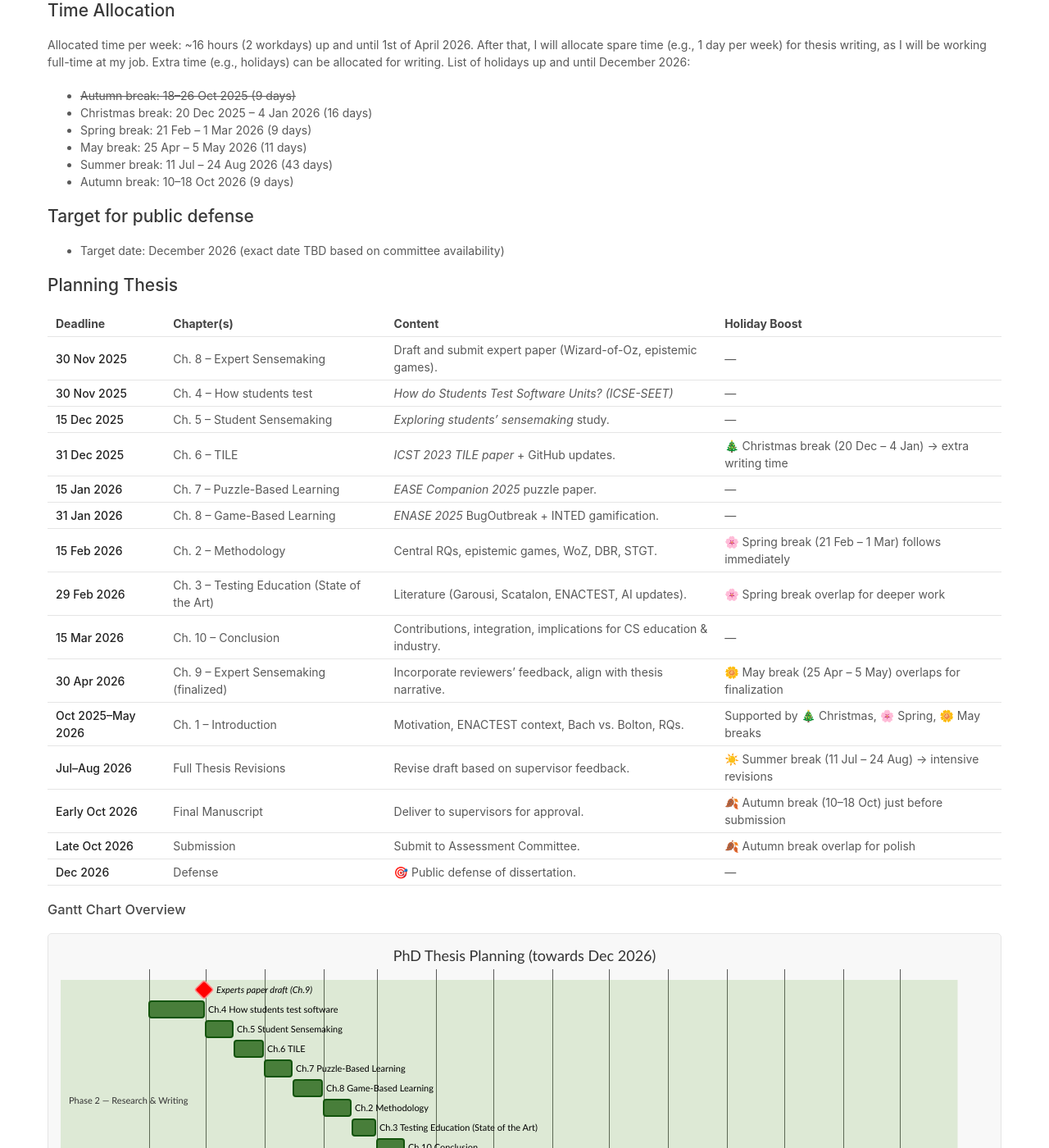
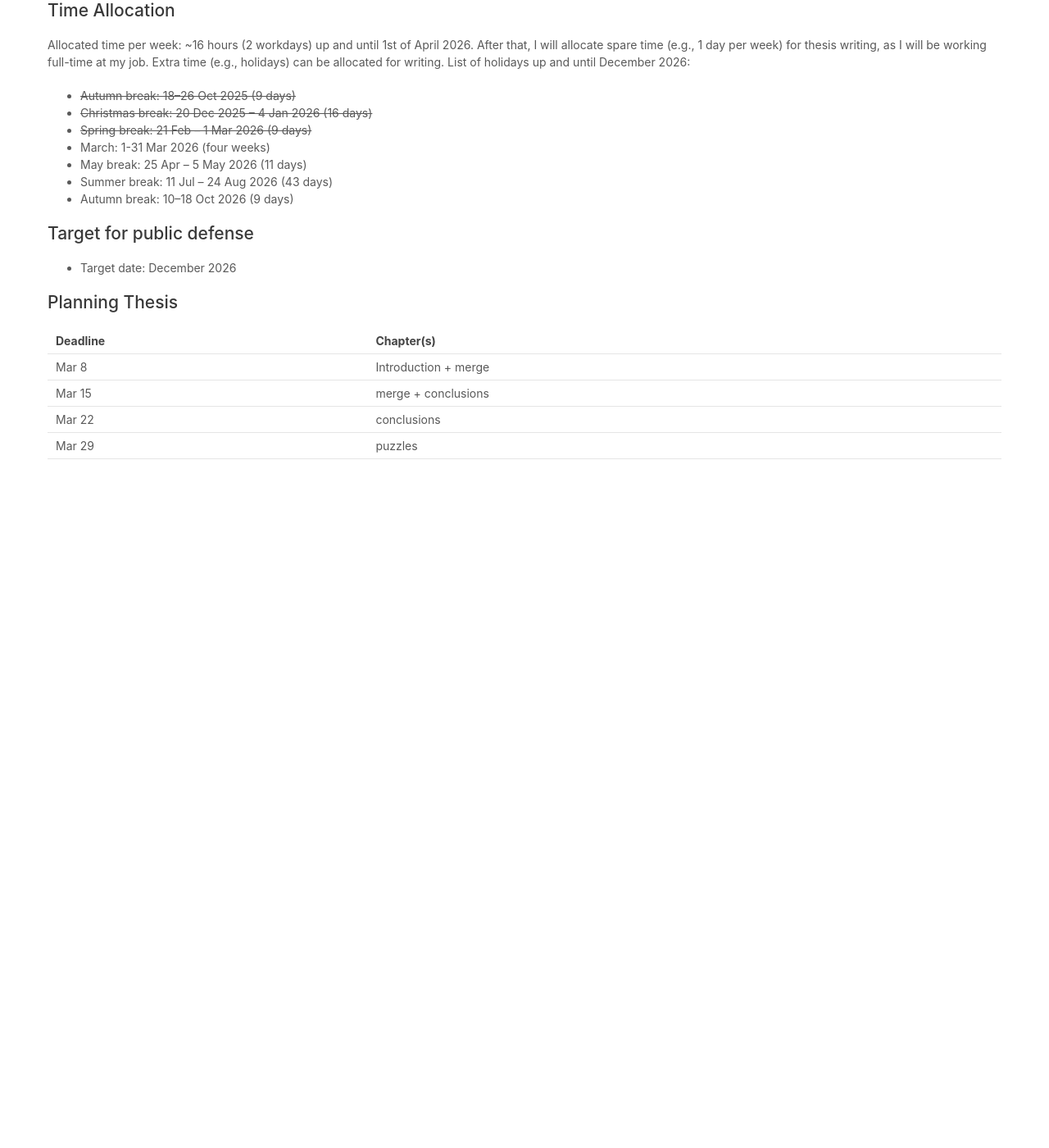
Before and after one commit to nielsdoorn/nielsdoorn.github.io, a Jekyll site: the page built from planning.md, in a window 1280 px wide and 1400 px high, scrolled down 491 px. Shown: the whole window at 82% size. Built offline with Jekyll 4.4.1, drawn with Linux system fonts in a browser that asks for light colours; a script that is not in the unit is left out; after the commit the page ends 1121 px from its top, so only the background shows below that; some of the changed text lies outside the part shown.

Commit message:
Update planning.md

````diff
--- a/planning.md
+++ b/planning.md
@@ -10,7 +10,7 @@ layout: wide
 | Phase | Period | Activities | Status |
 |-------|--------|------------|--------|
 | **Phase 1 Orientation & Admission** | *Completed* | Admission to PhD trajectory, supervision agreement, initial research proposal | ✅ Finished |
-| **Phase 2 Research & Writing** | Aug–Nov 2025 | Write and finalize *Experts paper* (RQ4) | ⏳ In progress |
+| **Phase 2 Research & Writing**
 |  | Oct 2025 – Mar 2026 | Integrate all published papers into thesis first draft (intro, methodology, connecting chapters) | ⏳ In progress |
 |  | April – Sep 2026 | Revise full thesis draft based on supervisors’ feedback | Planned |
 |  | Oct 2026 | Deliver final manuscript to supervisors for approval | Planned |
@@ -19,92 +19,28 @@ layout: wide
 |  | Dec 2026 | Public defense of the dissertation | 🎯 Target |
 | **Phase 3 – Formal Procedures** | After defense Dec 2026| ~~Declaration of printing costs reimbursement~~ | Cancelled |
 
-
 ## Time Allocation
 Allocated time per week: ~16 hours (2 workdays) up and until 1st of April 2026. After that, I will allocate spare time (e.g., 1 day per week) for thesis writing, as I will be working full-time at my job.
 Extra time (e.g., holidays) can be allocated for writing.
 List of holidays up and until December 2026:
 
 - ~~Autumn break: 18–26 Oct 2025 (9 days)~~
-- Christmas break: 20 Dec 2025 – 4 Jan 2026 (16 days)
-- Spring break: 21 Feb – 1 Mar 2026 (9 days)
+- ~~Christmas break: 20 Dec 2025 – 4 Jan 2026 (16 days)~~
+- ~~Spring break: 21 Feb – 1 Mar 2026 (9 days)~~
+- March: 1-31 Mar 2026 (four weeks)
 - May break: 25 Apr – 5 May 2026 (11 days)
 - Summer break: 11 Jul – 24 Aug 2026 (43 days)
 - Autumn break: 10–18 Oct 2026 (9 days)
 
 ## Target for public defense
 
-- Target date: December 2026 (exact date TBD based on committee availability)
+- Target date: December 2026
 
 ## Planning Thesis
 
-
-| Deadline       | Chapter(s) | Content | Holiday Boost |
-|----------------|------------|---------|---------------|
-| **30 Nov 2025** | Ch. 8 – Expert Sensemaking | Draft and submit expert paper (Wizard-of-Oz, epistemic games). | — |
-| **30 Nov 2025** | Ch. 4 – How students test | *How do Students Test Software Units? (ICSE-SEET)* | — |
-| **15 Dec 2025** | Ch. 5 – Student Sensemaking | *Exploring students’ sensemaking* study. | — |
-| **31 Dec 2025** | Ch. 6 – TILE | *ICST 2023 TILE paper* + GitHub updates. | 🎄 Christmas break (20 Dec – 4 Jan) → extra writing time |
-| **15 Jan 2026** | Ch. 7 – Puzzle-Based Learning | *EASE Companion 2025* puzzle paper. | — |
-| **31 Jan 2026** | Ch. 8 – Game-Based Learning | *ENASE 2025* BugOutbreak + INTED gamification. | — |
-| **15 Feb 2026** | Ch. 2 – Methodology | Central RQs, epistemic games, WoZ, DBR, STGT. | 🌸 Spring break (21 Feb – 1 Mar) follows immediately |
-| **29 Feb 2026** | Ch. 3 – Testing Education (State of the Art) | Literature (Garousi, Scatalon, ENACTEST, AI updates). | 🌸 Spring break overlap for deeper work |
-| **15 Mar 2026** | Ch. 10 – Conclusion | Contributions, integration, implications for CS education & industry. | — |
-| **30 Apr 2026** | Ch. 9 – Expert Sensemaking (finalized) | Incorporate reviewers’ feedback, align with thesis narrative. | 🌼 May break (25 Apr – 5 May) overlaps for finalization |
-| **Oct 2025–May 2026** | Ch. 1 – Introduction | Motivation, ENACTEST context, Bach vs. Bolton, RQs. | Supported by 🎄 Christmas, 🌸 Spring, 🌼 May breaks |
-| **Jul–Aug 2026** | Full Thesis Revisions | Revise draft based on supervisor feedback. | ☀️ Summer break (11 Jul – 24 Aug) → intensive revisions |
-| **Early Oct 2026** | Final Manuscript | Deliver to supervisors for approval. | 🍂 Autumn break (10–18 Oct) just before submission |
-| **Late Oct 2026** | Submission | Submit to Assessment Committee. | 🍂 Autumn break overlap for polish |
-| **Dec 2026** | Defense | 🎯 Public defense of dissertation. | — |
-
-### Gantt Chart Overview
-
-```mermaid
-
-gantt
-    title PhD Thesis Planning (towards Dec 2026)
-    dateFormat  YYYY-MM-DD
-    axisFormat  %b %Y
-    todayMarker off
-
-    section Phase 2 — Research & Writing
-    Experts paper draft (Ch.9)          :milestone, crit, 2025-11-30, 0d
-    Ch.4 How students test software     :2025-11-01, 2025-11-30
-    Ch.5 Student Sensemaking            :2025-12-01, 2025-12-15
-    Ch.6 TILE                           :2025-12-16, 2025-12-31
-    Ch.7 Puzzle-Based Learning          :2026-01-01, 2026-01-15
-    Ch.8 Game-Based Learning            :2026-01-16, 2026-01-31
-    Ch.2 Methodology                    :2026-02-01, 2026-02-15
-    Ch.3 Testing Education (State of the Art) :2026-02-16, 2026-02-28
-    Ch.10 Conclusion                     :2026-03-01, 2026-03-15
-    Ch.1 Introduction (rolling)         :2026-01-01, 2026-05-31
-    Finalize Expert chapter (Ch.9)      :2026-04-01, 2026-04-30
-    Revise full thesis draft (supervisor feedback) :2026-04-01, 2026-09-30
-
-    section Phase 2 — Approvals & Submission
-    Deliver final manuscript to supervisors :milestone, 2026-10-05, 0d
-    Submit to Assessment Committee          :milestone, 2026-10-25, 0d
-    Public defense                           :milestone, 2026-12-15, 0d
-
-    section Holidays (extra capacity)
-    Autumn break (18–26 Oct) 2025       :done, 2025-10-18, 2025-10-26
-    Christmas break  (20 Dec–4 Jan)     :active, 2025-12-20, 2026-01-04
-    Spring break    (21 Feb–1 Mar)      :active, 2026-02-21, 2026-03-01
-    May break       (25 Apr–5 May)      :active, 2026-04-25, 2026-05-05
-    Summer break    (11 Jul–24 Aug)     :active, 2026-07-11, 2026-08-24
-    Autumn break    (10–18 Oct)         :active, 2026-10-10, 2026-10-18
-```
-
-## Planning Experts article
-
-| Period | Tasks | Output |
-|--------|-------|--------|
-| **Week 1–2 (Aug–Sep 2025)** | Revisit research notes and HealthX data Outline article structure (Intro, Method, Results, Discussion) mapped to RQ4; Confirm target journal/conference (e.g., TOCE, STVR, ICSE, EASE, QRS, ITiCSE, Koli Calling) | Draft outline + target journal/conference |
-| **Week 3–4 (Sep 2025)** | Write **Introduction & Related Work** (positioning: expert sensemaking, parallels with medicine/law, epistemic games) | First 2 sections complete |
-| **Week 5–6 (Sep–Oct 2025)** | Write **Methodology** (Wizard-of-Oz setup, epistemic games framework, data collection/analysis) | Method section complete |
-| **Autumn break (18–26 Oct 2025)** | Holiday break | Execute study wit experts and analyse results |
-| **Week 7–8 (Oct 2025)** | Write **Results** (patterns, epistemic framing, tours, Socratic questioning) | Draft Results |
-| **Week 9 (mid-Oct 2025)** | Write **Discussion** (implications for testing education, industry alignment) | Full first draft ready |
-| **Week 10 (late Oct 2025)** | Circulate draft to supervisors for feedback | Feedback round |
-| **Week 11–12 (Nov 2025)** | Revise based on feedback; Add figures/tables (risk tables, epistemic game diagram); Final polish (abstract, keywords, references) | Submission-ready draft |
-| **30 Nov 2025** | Submit to chosen venue (TOCE) | ✅ Submission |
+| Deadline       | Chapter(s) |
+|----------------|------------|
+| Mar 8 | Introduction + merge |
+| Mar 15 | merge + conclusions |
+| Mar 22 | conclusions |
+| Mar 29 | puzzles |
````
